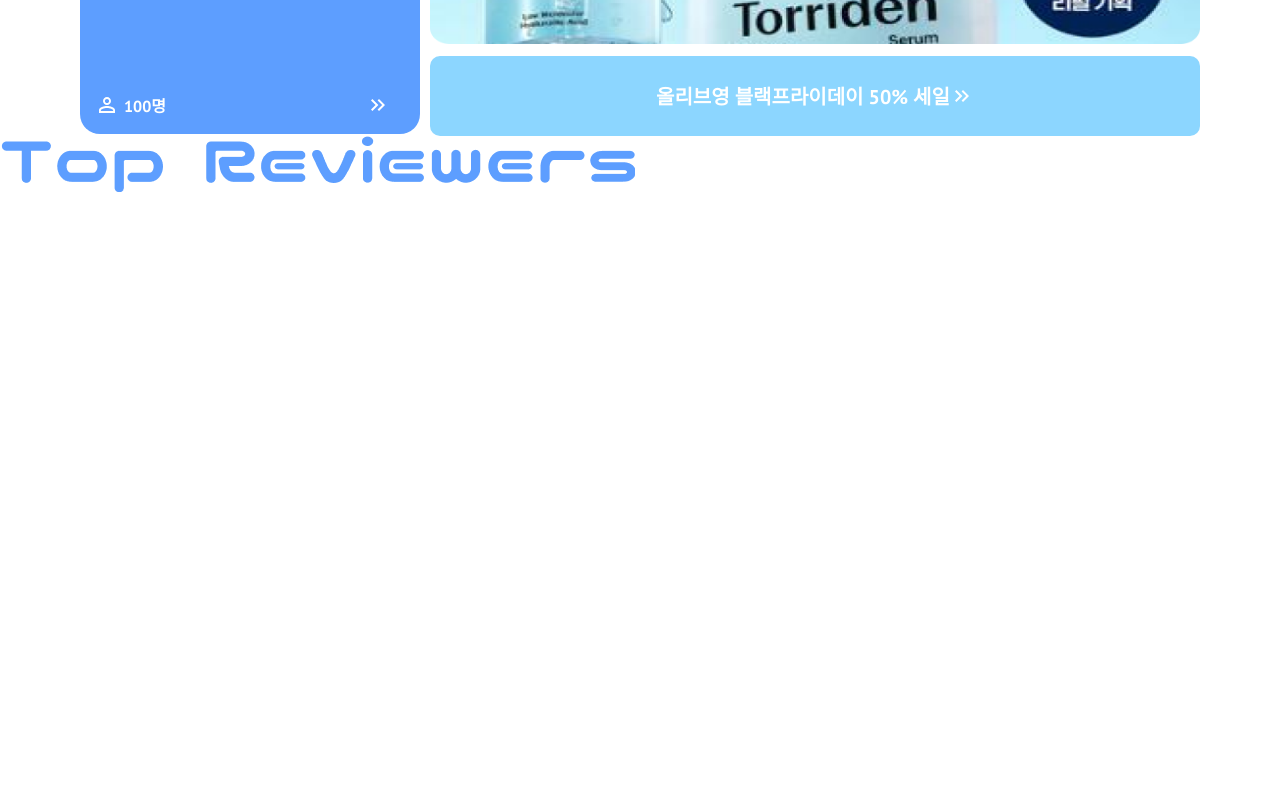
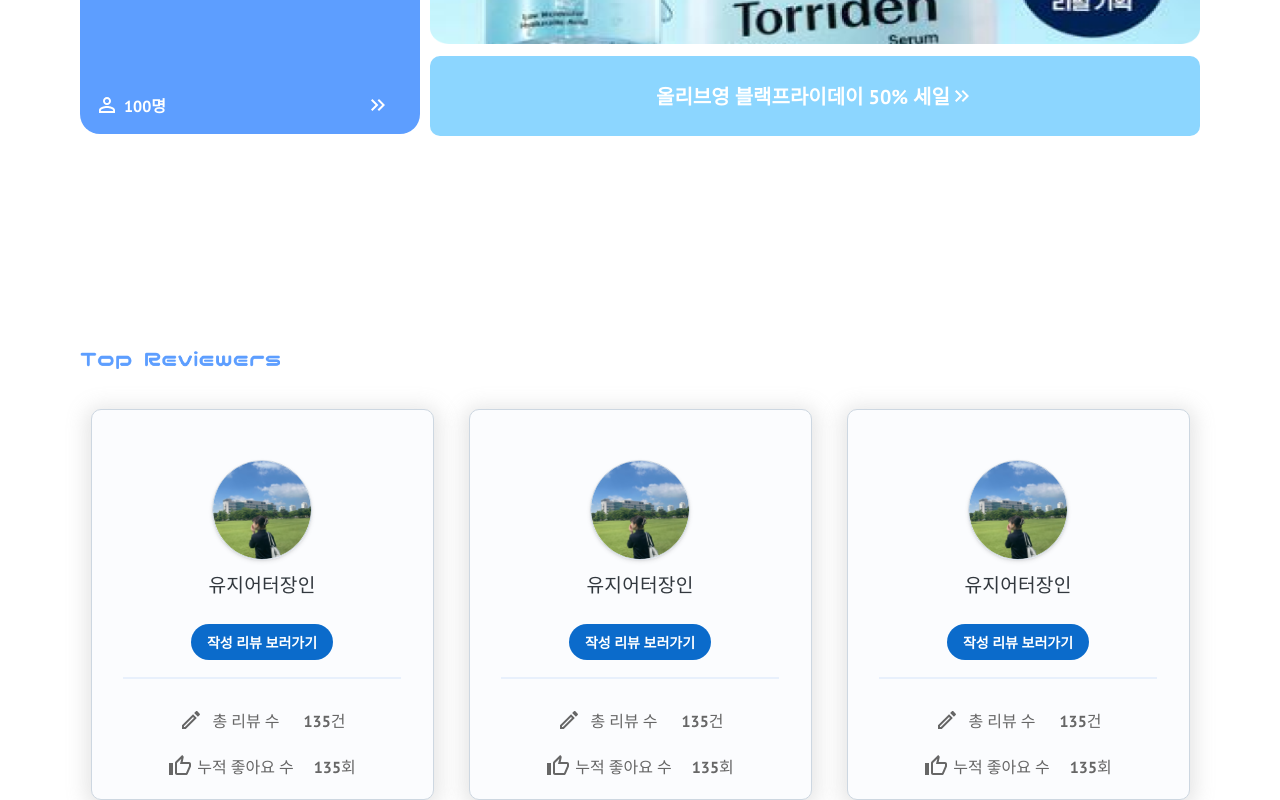
Before and after one commit to 2023-Mutsa-Project/1team-project, a React (Create React App) app in the folder slimtime/: page / in a window 1280 px wide. Shown: the part 1399-2199 px from the top of the page. Before the commit the page ends 1595 px from the top, so only its background shows below. Built offline with nearby package versions, Linux system fonts and the light colour scheme.

Commit message:
main작업중

```diff
--- a/slimtime/package.json
+++ b/slimtime/package.json
@@ -6,6 +6,7 @@
     "@emotion/react": "^11.11.1",
     "@emotion/styled": "^11.11.0",
     "@mui/icons-material": "^5.14.18",
+    "@mui/joy": "^5.0.0-beta.15",
     "@mui/material": "^5.14.18",
     "@testing-library/jest-dom": "^5.17.0",
     "@testing-library/react": "^13.4.0",
--- a/slimtime/src/Main.css
+++ b/slimtime/src/Main.css
@@ -167,3 +167,30 @@
     font-style: normal;
     font-weight: 700;
 }
+
+.topreviewers-container{
+    max-width: 1120px;
+    display: flex;
+    flex-direction: column;
+    align-items: flex-start;
+    text-align: center;
+    margin:0 auto;
+    margin-top: 200px;
+}
+
+.reviewtitleImg{
+    max-width: 1120px;
+    width: 200px;
+    height: auto;
+    margin-top: 15px;
+}
+
+.reviewercards{
+    max-width: 1120px;
+    display: flex;
+    gap: 35px;
+    margin: 0 auto;
+    justify-content: center;
+    align-items: center;
+    margin-top: 40px;
+}
--- a/slimtime/src/Main.js
+++ b/slimtime/src/Main.js
@@ -8,6 +8,8 @@
 import KeyboardDoubleArrowRightIcon from '@mui/icons-material/KeyboardDoubleArrowRight';
 import bannerImg from './img/banner1.png'
 import reviewtitleImg from './img/reviewtitle.png'
+import ReviewerCard from'./comp/ReviewerCard';
+
 function Search() {
     return (
       <div className="container">
@@ -89,6 +91,11 @@
         </div>
         <div className='topreviewers-container'>
             <img src={reviewtitleImg} alt="topreviewers" className='reviewtitleImg'/>
+            <div className="reviewercards">
+                <ReviewerCard/>
+                <ReviewerCard/>
+                <ReviewerCard/>
+            </div>
         </div>
     </div>
   );
--- /dev/null
+++ b/slimtime/src/comp/Card.js
@@ -0,0 +1,112 @@
+import * as React from 'react';
+import { styled } from '@mui/material/styles';
+import Card from '@mui/material/Card';
+import CardHeader from '@mui/material/CardHeader';
+import CardMedia from '@mui/material/CardMedia';
+import CardContent from '@mui/material/CardContent';
+import CardActions from '@mui/material/CardActions';
+import Collapse from '@mui/material/Collapse';
+import Avatar from '@mui/material/Avatar';
+import IconButton from '@mui/material/IconButton';
+import Typography from '@mui/material/Typography';
+import { red } from '@mui/material/colors';
+import FavoriteIcon from '@mui/icons-material/Favorite';
+import ShareIcon from '@mui/icons-material/Share';
+import ExpandMoreIcon from '@mui/icons-material/ExpandMore';
+import MoreVertIcon from '@mui/icons-material/MoreVert';
+
+const ExpandMore = styled((props) => {
+  const { expand, ...other } = props;
+  return <IconButton {...other} />;
+})(({ theme, expand }) => ({
+  transform: !expand ? 'rotate(0deg)' : 'rotate(180deg)',
+  marginLeft: 'auto',
+  transition: theme.transitions.create('transform', {
+    duration: theme.transitions.duration.shortest,
+  }),
+}));
+
+export default function Card() {
+  const [expanded, setExpanded] = React.useState(false);
+
+  const handleExpandClick = () => {
+    setExpanded(!expanded);
+  };
+
+  return (
+    <Card sx={{ maxWidth: 345 }}>
+      <CardHeader
+        avatar={
+          <Avatar sx={{ bgcolor: red[500] }} aria-label="recipe">
+            R
+          </Avatar>
+        }
+        action={
+          <IconButton aria-label="settings">
+            <MoreVertIcon />
+          </IconButton>
+        }
+        title="Shrimp and Chorizo Paella"
+        subheader="September 14, 2016"
+      />
+      <CardMedia
+        component="img"
+        height="194"
+        image="/static/images/cards/paella.jpg"
+        alt="Paella dish"
+      />
+      <CardContent>
+        <Typography variant="body2" color="text.secondary">
+          This impressive paella is a perfect party dish and a fun meal to cook
+          together with your guests. Add 1 cup of frozen peas along with the mussels,
+          if you like.
+        </Typography>
+      </CardContent>
+      <CardActions disableSpacing>
+        <IconButton aria-label="add to favorites">
+          <FavoriteIcon />
+        </IconButton>
+        <IconButton aria-label="share">
+          <ShareIcon />
+        </IconButton>
+        <ExpandMore
+          expand={expanded}
+          onClick={handleExpandClick}
+          aria-expanded={expanded}
+          aria-label="show more"
+        >
+          <ExpandMoreIcon />
+        </ExpandMore>
+      </CardActions>
+      <Collapse in={expanded} timeout="auto" unmountOnExit>
+        <CardContent>
+          <Typography paragraph>Method:</Typography>
+          <Typography paragraph>
+            Heat 1/2 cup of the broth in a pot until simmering, add saffron and set
+            aside for 10 minutes.
+          </Typography>
+          <Typography paragraph>
+            Heat oil in a (14- to 16-inch) paella pan or a large, deep skillet over
+            medium-high heat. Add chicken, shrimp and chorizo, and cook, stirring
+            occasionally until lightly browned, 6 to 8 minutes. Transfer shrimp to a
+            large plate and set aside, leaving chicken and chorizo in the pan. Add
+            pimentón, bay leaves, garlic, tomatoes, onion, salt and pepper, and cook,
+            stirring often until thickened and fragrant, about 10 minutes. Add
+            saffron broth and remaining 4 1/2 cups chicken broth; bring to a boil.
+          </Typography>
+          <Typography paragraph>
+            Add rice and stir very gently to distribute. Top with artichokes and
+            peppers, and cook without stirring, until most of the liquid is absorbed,
+            15 to 18 minutes. Reduce heat to medium-low, add reserved shrimp and
+            mussels, tucking them down into the rice, and cook again without
+            stirring, until mussels have opened and rice is just tender, 5 to 7
+            minutes more. (Discard any mussels that don&apos;t open.)
+          </Typography>
+          <Typography>
+            Set aside off of the heat to let rest for 10 minutes, and then serve.
+          </Typography>
+        </CardContent>
+      </Collapse>
+    </Card>
+  );
+}
--- a/slimtime/src/comp/Reviewcard.js
+++ b/slimtime/src/comp/Reviewcard.js
@@ -3,10 +3,6 @@
 import Card from '@mui/material/Card';
 import CardMedia from '@mui/material/CardMedia';
 import CardContent from '@mui/material/CardContent';
-import CardActions from '@mui/material/CardActions';
-import IconButton from '@mui/material/IconButton';
-import FavoriteIcon from '@mui/icons-material/Favorite';
-import ShareIcon from '@mui/icons-material/Share';
 import StarIcon from '@mui/icons-material/Star';
 import ProductImg from '../img/product1.png';
 import './Reviewcard.css';
--- /dev/null
+++ b/slimtime/src/comp/ReviewerCard.css
@@ -0,0 +1,76 @@
+.reviewercard{
+    display:flex;
+}
+.show-btn{
+    font-family: Inter;
+    font-size: 14px;
+    font-style: normal;
+    font-weight: 700;
+    line-height: normal;
+}
+
+
+.custom-line {
+    border: 1px solid rgba(154, 191, 246, 0.20);;
+    margin-top: 5px;
+    width: 90%;
+  }
+
+
+.review-info{
+    align-items: flex-start;
+}
+
+
+.count-review{
+    display: inline-flex;
+    align-items: flex-start;
+    gap: 10px;
+    font-family: Inter;
+    font-size: 16px;
+    font-style: normal;
+    font-weight: 500;
+    line-height: normal;
+    margin-top:10px;
+}
+
+.count-like{
+    display: flex;
+    align-items: flex-start;
+    gap: 10px;
+    font-family: Inter;
+    font-size: 16px;
+    font-style: normal;
+    font-weight: 500;
+    line-height: normal;
+    margin-top:10px;
+}
+
+.review-section{
+    display: flex;
+    padding: 7px;
+    justify-content: center;
+    align-items: center;
+    gap: 10px;
+    flex-shrink: 0;
+    border-radius: 20px;;
+    color: #666666;
+}
+
+.reviewnum{
+    padding: 7px;
+    color: #666666;
+}
+
+.like-section{
+    display: flex;
+    gap: 5px;
+    border-radius: 20px;;
+    color: #666666;
+    padding: 5px;
+}
+
+.likenum{
+    padding: 5px;
+    color: #666666;
+}
--- /dev/null
+++ b/slimtime/src/comp/ReviewerCard.js
@@ -0,0 +1,83 @@
+import * as React from 'react';
+import AspectRatio from '@mui/joy/AspectRatio';
+import Button from '@mui/joy/Button';
+import Card from '@mui/joy/Card';
+import CardActions from '@mui/joy/CardActions';
+import CardOverflow from '@mui/joy/CardOverflow';
+import Typography from '@mui/material/Typography';
+import EditOutlinedIcon from '@mui/icons-material/EditOutlined';
+import ThumbUpOutlinedIcon from '@mui/icons-material/ThumbUpOutlined';
+import Profile from '../img/profileimg.png';
+import './ReviewerCard.css'
+
+export default function ReviewerCard() {
+  return (
+    <Card className="reviewercard"
+      sx={{
+        textAlign: 'center',
+        alignItems: 'center',
+        width: 343,
+        boxShadow: '0px 3px 20px 5px rgba(153, 153, 153, 0.25)', borderRadius: '10px',
+        overflow: 'hidden',
+        '--icon-size': '100px',
+      }}
+    >
+      <CardOverflow variant="solid" color="#5D9EFF">
+      <AspectRatio
+          variant="outlined"
+          ratio="1"
+          sx={{
+            m: 'auto',
+            transform: 'translateY(50%)',
+            borderRadius: '50%',
+            width: 'var(--icon-size)',
+            boxShadow: 'sm',
+            position: 'relative',
+          }}
+        >
+          <div>
+            <img src={Profile}></img>
+          </div>
+        </AspectRatio>
+      </CardOverflow>
+      <Typography level="title-lg" sx={{ mt: 'calc(var(--icon-size) / 2)', fontSize: '1.2rem'}}>
+        유지어터장인
+    </Typography>
+      <CardActions
+        orientation="vertical"
+        buttonFlex={1}
+        sx={{
+            textAlign: 'center',
+            alignItems: 'center',
+          '--Button-radius': '40px',
+          width: 'clamp(min(100%, 160px), 50%, min(100%, 200px))',
+        }}
+      >
+        <Button variant="solid" className="show-btn">
+          작성 리뷰 보러가기
+        </Button>
+      </CardActions>
+      <hr className="custom-line" />
+      <div className="review-info">
+            <div className="count-review">
+                <div className="review-section">
+                    <EditOutlinedIcon/>
+                    <p>총 리뷰 수</p>
+                </div>
+                <div className="reviewnum">
+                    <p>135건</p>
+                </div>
+            </div>
+            <div className="count-like">
+                <div className="like-section">
+                    <ThumbUpOutlinedIcon/>
+                    <p>누적 좋아요 수</p>
+                </div>
+            <div className="likenum">
+                <p>135회</p>
+                </div>
+            </div>
+       </div>
+    </Card>
+  );
+}
```
Also changed, not shown: slimtime/src/img/profileimg.png (added), 1 other file (tests, documents, lock files or other folders).
